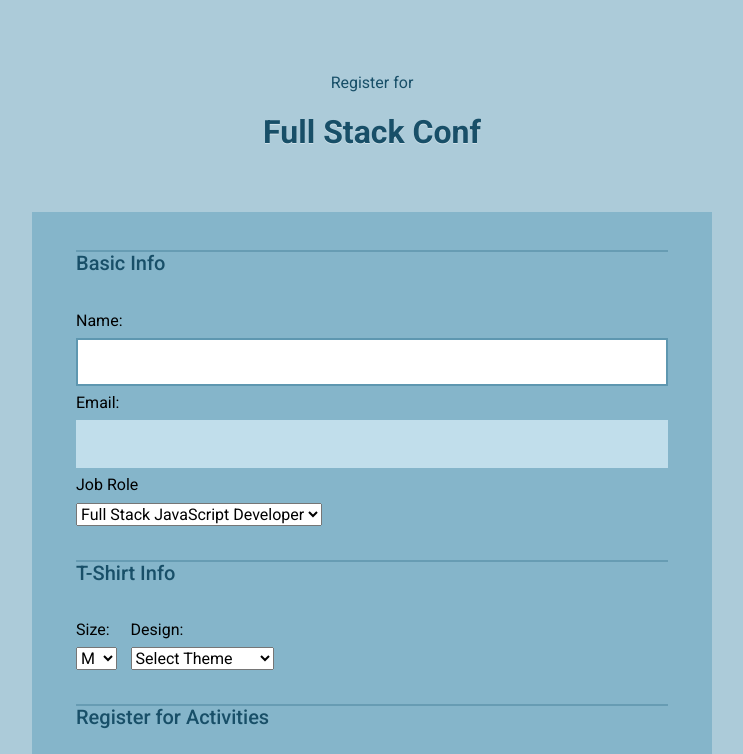
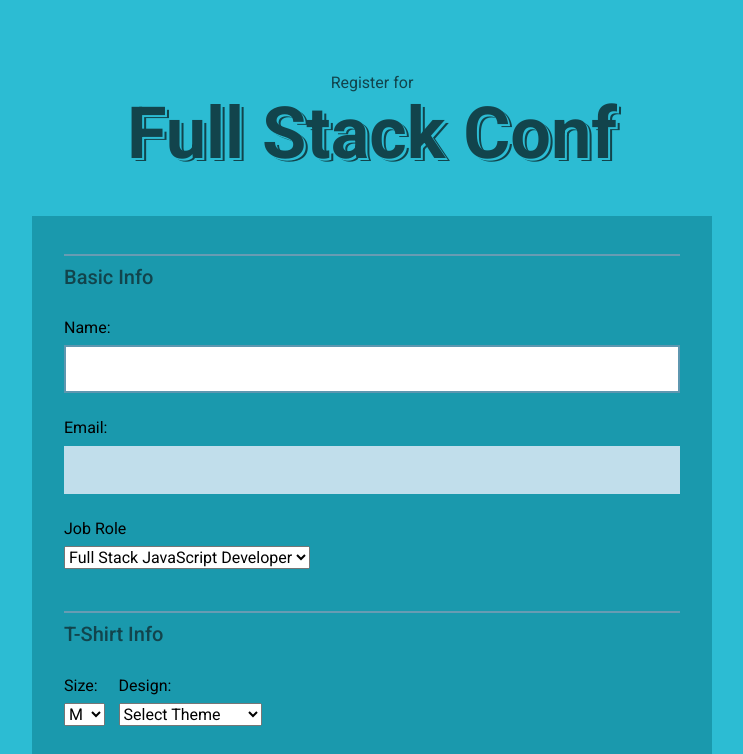
Before and after one commit to Zohla/Interactive-Form, a plain HTML site: page index.html in a window 1280 px wide. Shown: the top 754 px of the page, without its empty margins (268-1011 px from the left). Drawn offline with nearby package versions, Linux system fonts and the light colour scheme.

Commit message:
updated css/html/js
moved the normalize above style in html
added som styling in css
deleted some commented out and old code, and logging out values in validForm in js

```diff
--- a/css/style.css
+++ b/css/style.css
@@ -14,8 +14,8 @@ button {
 
 body {
   font: 1em/1.5;
-  color: #184f68;
-	background: #accbd9;
+  color: #12444c;
+  background: #2cbcd3;
 }
 
 header {
@@ -23,8 +23,8 @@ header {
 }
 
 h1 {
-	font-size: 2.5em;
-	text-shadow: 0 1px 0 rgba(255, 255, 255, 0.45);
+	font-size: 4.5em;
+	text-shadow: 2px 2px 0px #2cbcd3, 4px 3px 0px #12444c;
 	margin: 0;
 }
 
@@ -38,7 +38,7 @@ a {
 
 form {
 	padding: .875em 1.875em 1.875em;
-	background: #85b5ca;
+	background: #1a99ad;
 }
 
 fieldset,
--- a/index.html
+++ b/index.html
@@ -5,8 +5,9 @@
   <meta name="viewport" content="width=device-width, initial-scale=1.0">
 	<title>Register for Full Stack Conf</title>
   <link href="https://fonts.googleapis.com/css?family=Roboto:400,500,700" rel="stylesheet" type="text/css">
+  <link rel="stylesheet" type="text/css" href="css/normalize.css">
 	<link rel="stylesheet" href="css/style.css">
-  <link rel="stylesheet" type="text/css" href="css/normalize.css">
+
 </head>
 <body>
 	<div class="container">
--- a/js/script.js
+++ b/js/script.js
@@ -171,6 +171,8 @@ function validEmail() {
   }
   console.log($emailResult);
 }
+
+
 function validActivities(){
 	if ($('.activities input:checkbox:checked').length<1){
 		$('.activities').css({'border-color': 'red', 'border-width': '2px', 'border-style': 'solid'});
@@ -178,6 +180,9 @@ function validActivities(){
 		return false;
 	} else {
 		$('.activities').css('color', '#184f68');
+		$('.activities').css({'border-color': 'red', 'border-width': '0px', 'border-style': 'solid'});
+
+
 		return true;
 	}
 
@@ -244,23 +249,27 @@ function validCVV() {
 
 
 
-let validForm = true;
+
 function validateForm() {
+	let validForm = true;
 
 	if (validName() == false){
 		validForm = false;
 	}
+	console.log(validForm);
 	if (validEmail() == false){
 		validForm = false;
 	}
+	console.log(validForm);
 	if (validActivities() == false){
 		validForm = false;
 	}
+	console.log(validForm);
 	if ($('#payment').val() ==='credit card') {
 		if (validCardNumber() == false || validZipCode() == false || validCVV() == false){
 			validForm = false;
-
 		}
+	console.log(validForm);
 	}
 
 	// if ($valueOfJob === 'other' && $job.length == 0) {
@@ -268,27 +277,19 @@ function validateForm() {
  //  	    $('#other_title').prev().append('<span class="incorrect">  You need to enter a job title.</span>');
 	// 	validForm = false;
 	// 	}
-
-
-
-	// if ($('#payment').val()==='select_method') {
-	// 	validForm = false;
-	// }
 	return validForm;
+	console.log(validForm);
 
 }
 $('form').submit((event)=>{
 	$('.incorrect').remove();
-	// validName();
-	// validEmail();
-	// validCreditCard();
-	// validJobTitle();
-	// validActivities();
 
-	// event.preventDefault();
-	// validateForm();
+
 	if (validateForm() == false){
 	event.preventDefault();
+	} else {
+		$('.incorrect').remove();
+		alert('Your form is submittet. We look forward to seeing you!');
 	}
 
 
```
